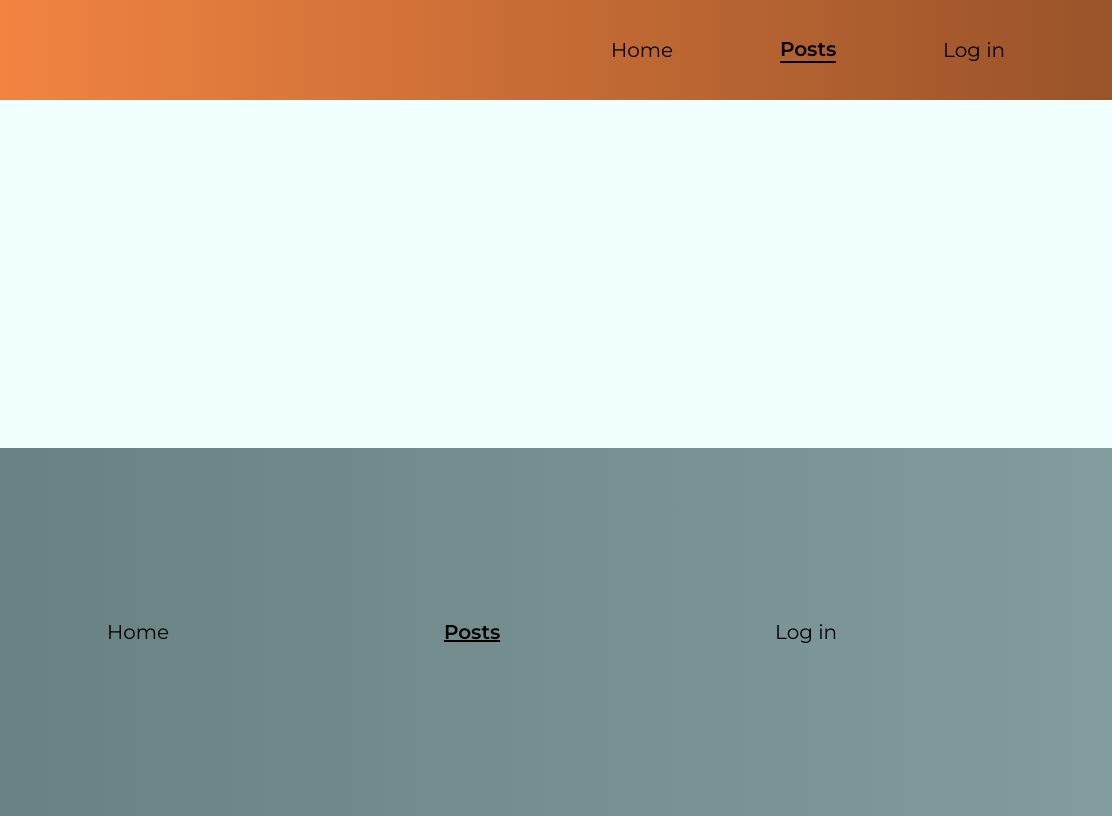
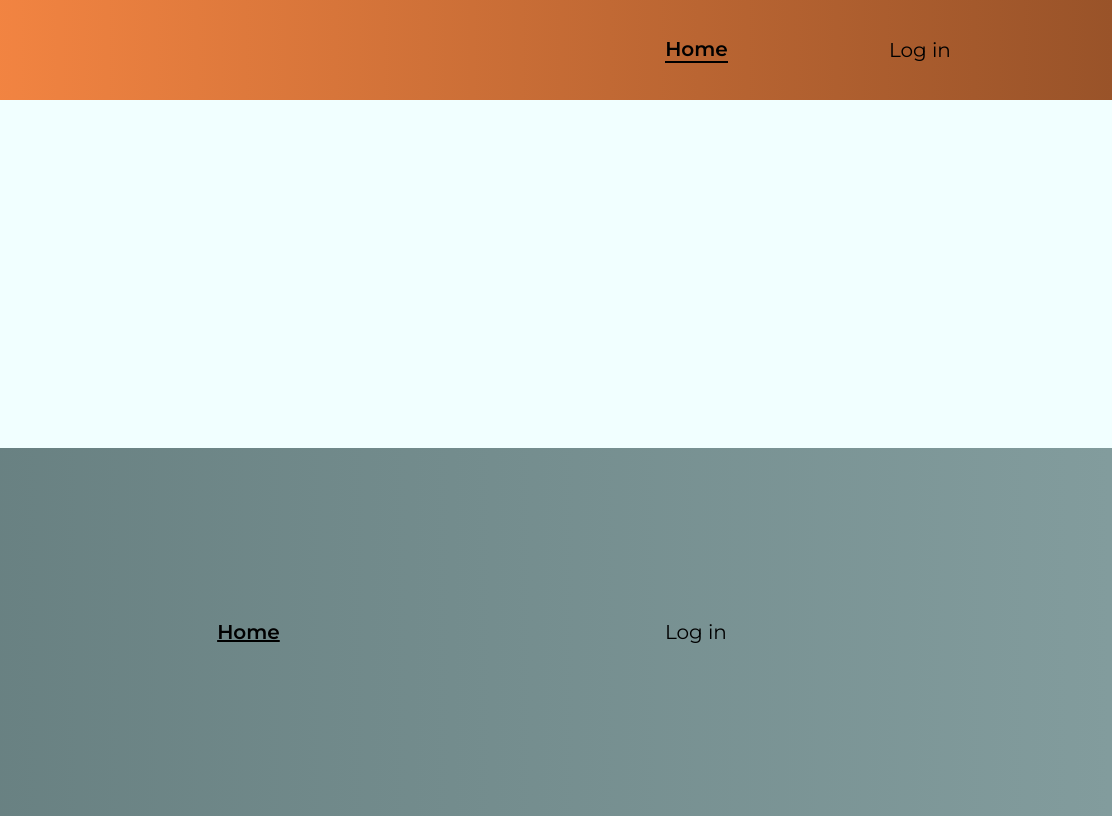
Before and after one commit to utviklern/Exam_project_utviklern, a plain HTML site: page post/index.html in a window 1280 px wide. Shown: the full height of the page, 168-1280 px from the left. Drawn offline with Linux system fonts and the light colour scheme; a web font is replaced by a local one.

Commit message:
fjernet post fra navbar, endret på redirect på knapper slik at man blir sendt til overview ved publisering eller sletting av post

```diff
--- a/js/edit.js
+++ b/js/edit.js
@@ -72,7 +72,7 @@ async function deletePost() {// funskjon for sletting
     });
 
     if (response.ok) {
-        window.location.href = "index.html";
+        window.location.href = "../account/overview.html";
     } else {
         const json = await response.json();
         console.log("error", json);
--- a/js/make.js
+++ b/js/make.js
@@ -39,7 +39,7 @@ async function makeBlogPost(e) {
 
     // Hvis responsen er ok, redirect til index.html (bytte til overview senere)
     if (response.ok) {
-        window.location.href = "index.html";
+        window.location.href = "../account/overview.html";
     } else {
         console.log("error", json);
     }
--- a/post/index.html
+++ b/post/index.html
@@ -29,8 +29,7 @@
             <a href="/"><img src="/media/logo/logo250p.webp" alt="clickable logo" aria-label="go home"></a>
         </div>
         <ul class="desk-nav-links">
-            <li><a href="/" aria-label="go home">Home</a></li>
-            <li><a href="/post/index.html" class="active-desknav" aria-label="see posts">Posts</a></li>
+            <li><a href="/" class="active-desknav" aria-label="go home">Home</a></li>
             <li><a href="/account/login.html" aria-label="log in">Log in</a></li>
         </ul>
     </nav>
@@ -42,8 +41,6 @@
 
         <div class="wrapper">
             <div id="specific-container">
-                <!-- <div class="img-wrapper-speci"><!--comment ut etter bytte av img-->
-                <!--<img src="/media/logo/logo250p.webp" alt="" class="post-img">comment ut etter bytte av img -->
             </div>
         </div>
         </div>
@@ -51,8 +48,7 @@
 </body>
 <footer>
     <ul>
-        <li><a href="/" aria-label="go home">Home</a></li>
-        <li><a href="/post/index.html" class="active-footer" aria-label="see posts">Posts</a></li>
+        <li><a href="/" class="active-footer" aria-label="go home">Home</a></li>
         <li><a href="/account/login.html" aria-label="log in">Log in</a></li>
     </ul>
 </footer>
```
